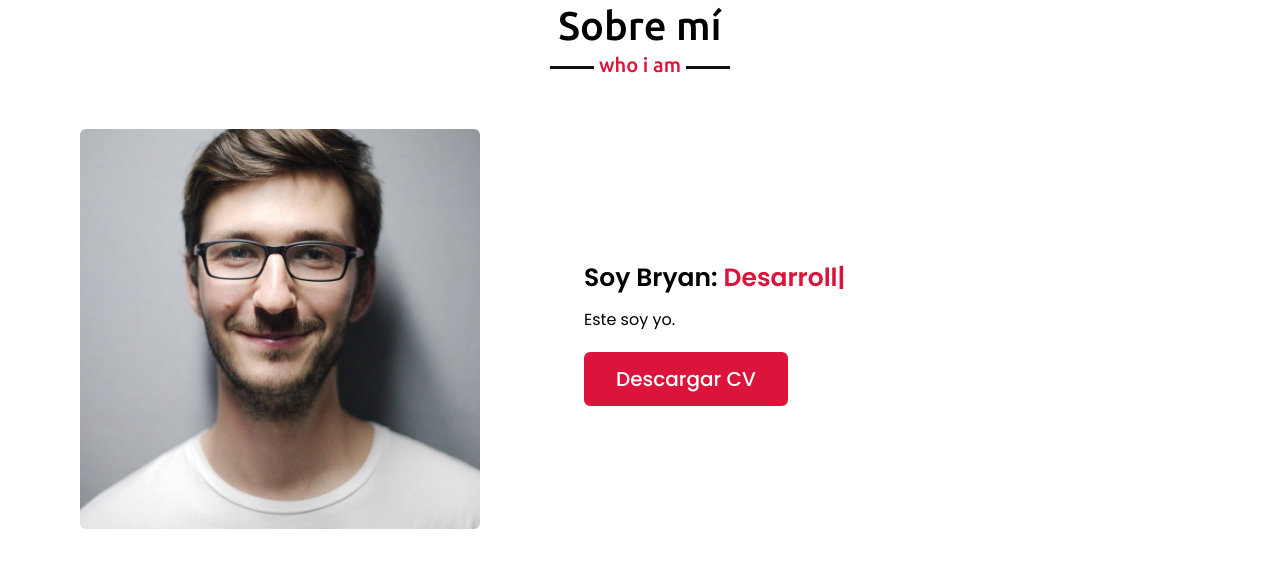
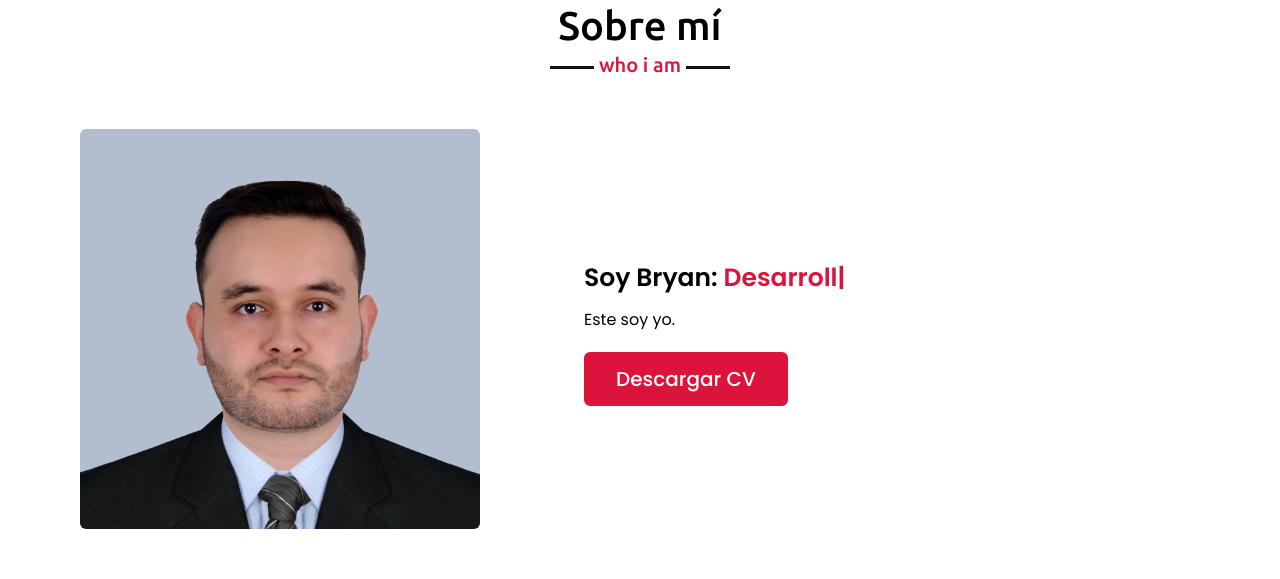
Before and after one commit to Bryanffs1/Bryanffs1.github.io, a plain HTML site: page index.html in a window 1280 px wide. Shown: the part 897-1476 px from the top of the page. Drawn offline with nearby package versions, Linux system fonts and the light colour scheme.

Commit message:
Update index.html

```diff
--- a/index.html
+++ b/index.html
@@ -54,7 +54,7 @@
             <h2 class="title">Sobre mí</h2>
             <div class="about-content">
                 <div class="column left">
-                    <img src="images/profile-1.jpeg" alt="">
+                    <img src="images/Foto_perfil.png" alt="">
                 </div>
                 <div class="column right">
                     <div class="text">Soy Bryan: <span class="typing-2"></span></div>
@@ -154,7 +154,7 @@
             <div class="carousel owl-carousel">
                 <div class="card">
                     <div class="box">
-                        <img src="images/profile-1.jpeg" alt="">
+                        <img src="images/Foto_perfil.png" alt="">
                         <div class="text">Someone name</div>
                         <p>Lorem ipsum dolor sit amet consectetur adipisicing elit.</p>
                     </div>
```
